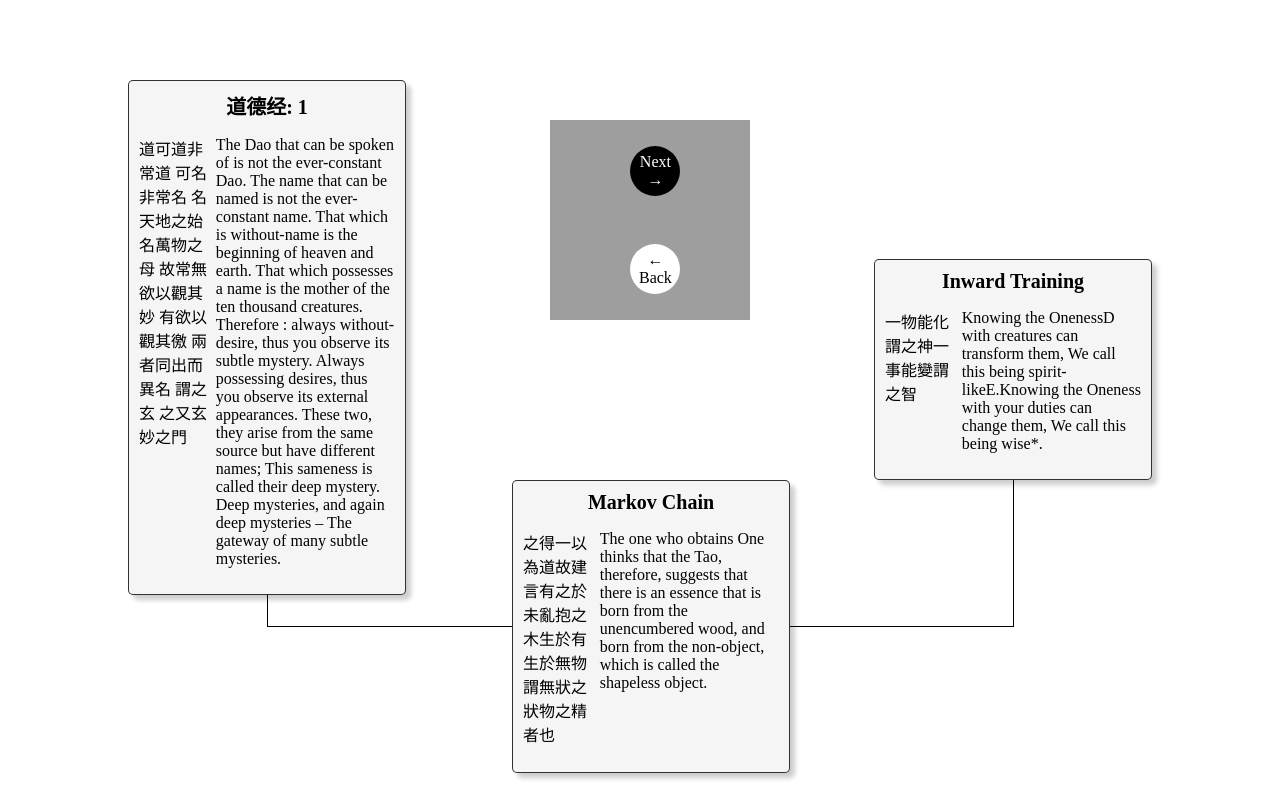
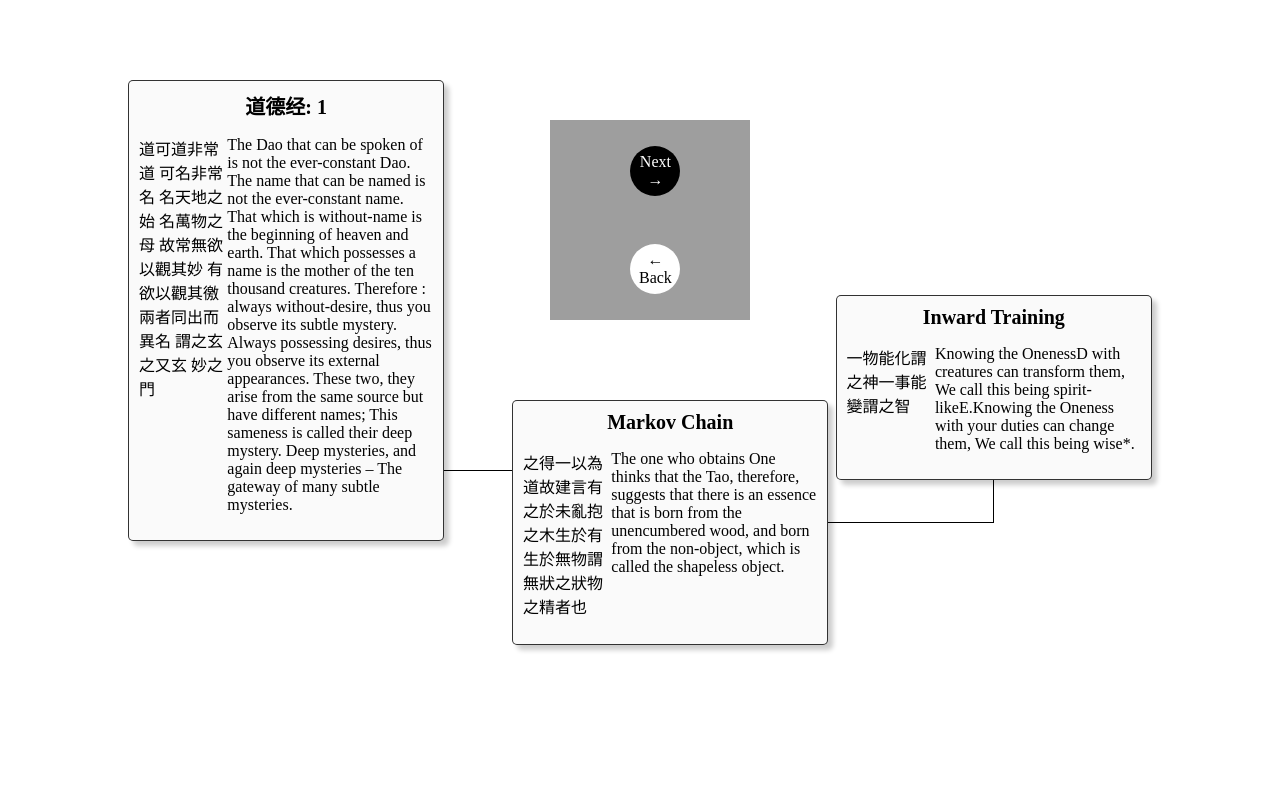
Before and after one commit to astral-h138/astral-h138.github.io, a plain HTML site: page index.html in a window 1280 px wide. Drawn offline with nearby package versions, Linux system fonts and the light colour scheme; grey boxes are pictures that could not be loaded.

Commit message:
css adjustment

```diff
--- a/index.html
+++ b/index.html
@@ -46,8 +46,8 @@
         box-shadow: 5px 5px 5px rgba(0,0,0, 0.2);
         min-width: 15%;
         min-height: 20%;
-        background: rgb(245, 245, 245);
-        max-width: 20%;
+        background: rgb(250, 250, 250);
+        max-width: 23%;
         padding: 10px;
     }
     .ddj {
@@ -56,7 +56,7 @@
     }
     .markov {
         left: 40%;
-        top: 60%;
+        top: 50%;
     }
     .int {
         right: 10%;
```
